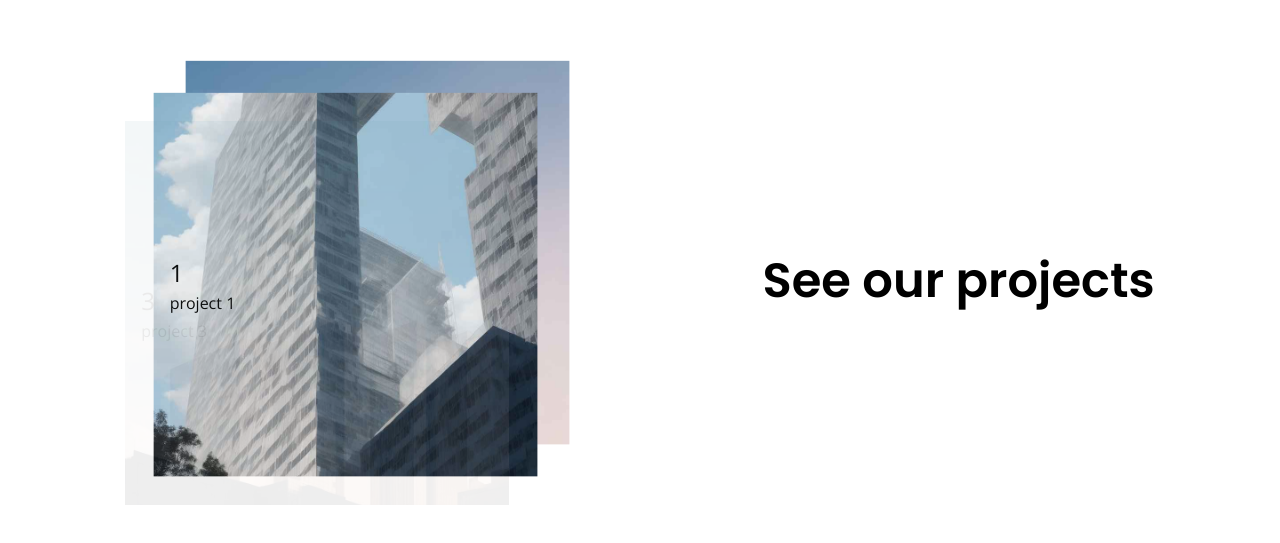
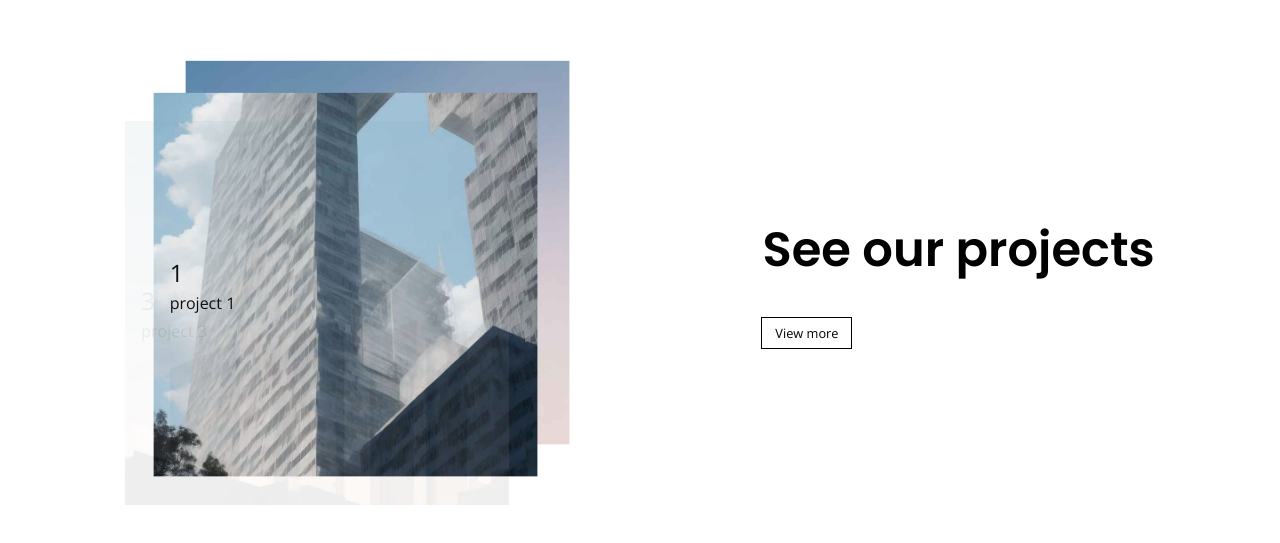
Before and after one commit to 08Aristodemus24/lmc-eng-front, a Next.js app in the folder client-side/: page / in a window 1280 px wide. Shown: the part 919-1462 px from the top of the page. Built offline with nearby package versions, Linux system fonts and the light colour scheme.

Commit message:
finished card component

```diff
--- a/client-side/src/app/content.css
+++ b/client-side/src/app/content.css
@@ -298,16 +298,52 @@
 }
 
 .header-container{
+  /* display */
+  display: flex;
+  flex-direction: column;
+  row-gap: 2rem;
+
+  /* position */
+  order: 2;
+}
+
+.header-container h1{
   /* design */
   font-size: clamp(1.5rem, 3.75vw, 3.75rem);
   font-family: 'Poppins', sans-serif;
   font-weight: 600;
   /* outline: 1px solid black; */
-
-  /* display */
-  order: 2;
 }
 
+.header-container button{
+  /* display */
+  display: block;
+  align-self: flex-start;
+
+  /* design */
+  outline: 1px solid black;
+  background-color: transparent;
+  font-size: clamp(12px, 1vw, 1rem);
+  border: none;
+  color: black;
+  text-align: center;
+  cursor: pointer;
+
+  /* size */
+  padding-inline: 1em;
+  padding-block: 0.5em;
+
+  /* transition */
+  transition:
+    background-color 0.25s ease-in-out,
+    color 0.25s ease-in-out;
+}
+
+.header-container button:hover{
+  /* design */
+  background-color: black;
+  color: white;
+}
 
 
 /* card stack */
--- a/client-side/src/app/layout.js
+++ b/client-side/src/app/layout.js
@@ -19,5 +19,5 @@ export default function RootLayout({ children }) {
         </main>
       </body>
     </html>
-  )
+  );
 }
--- a/client-side/src/app/page.jsx
+++ b/client-side/src/app/page.jsx
@@ -34,7 +34,8 @@ function ProjectsOverview(){
   return (
     <Section section-name={"proj-ov"}>
       <div className="header-container">
-        See our projects
+        <h1>See our projects</h1>
+        <button>View more</button>
       </div>
       <CardStack/>
     </Section>
```
Also changed, not shown: 1 other file (tests, documents, lock files or other folders).
